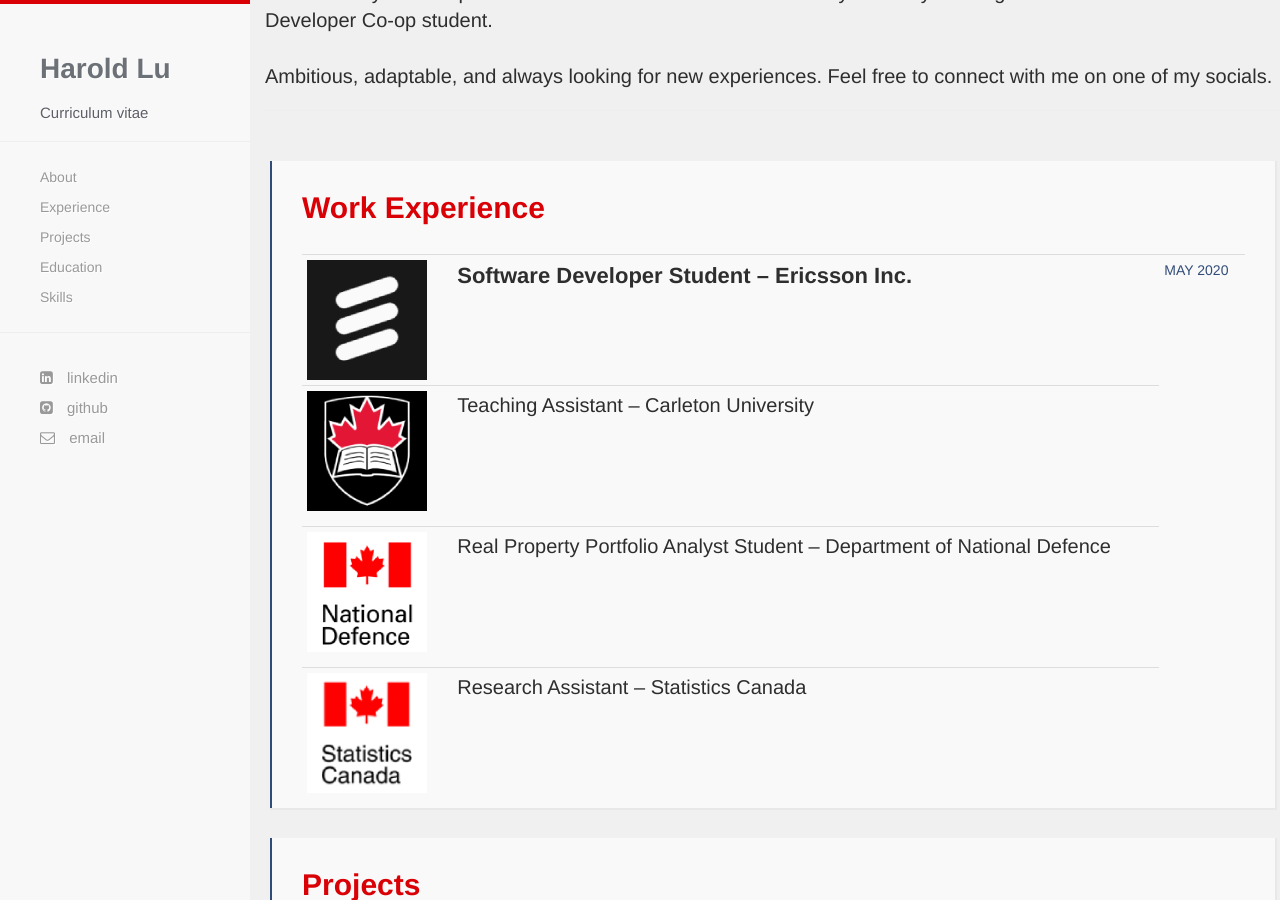
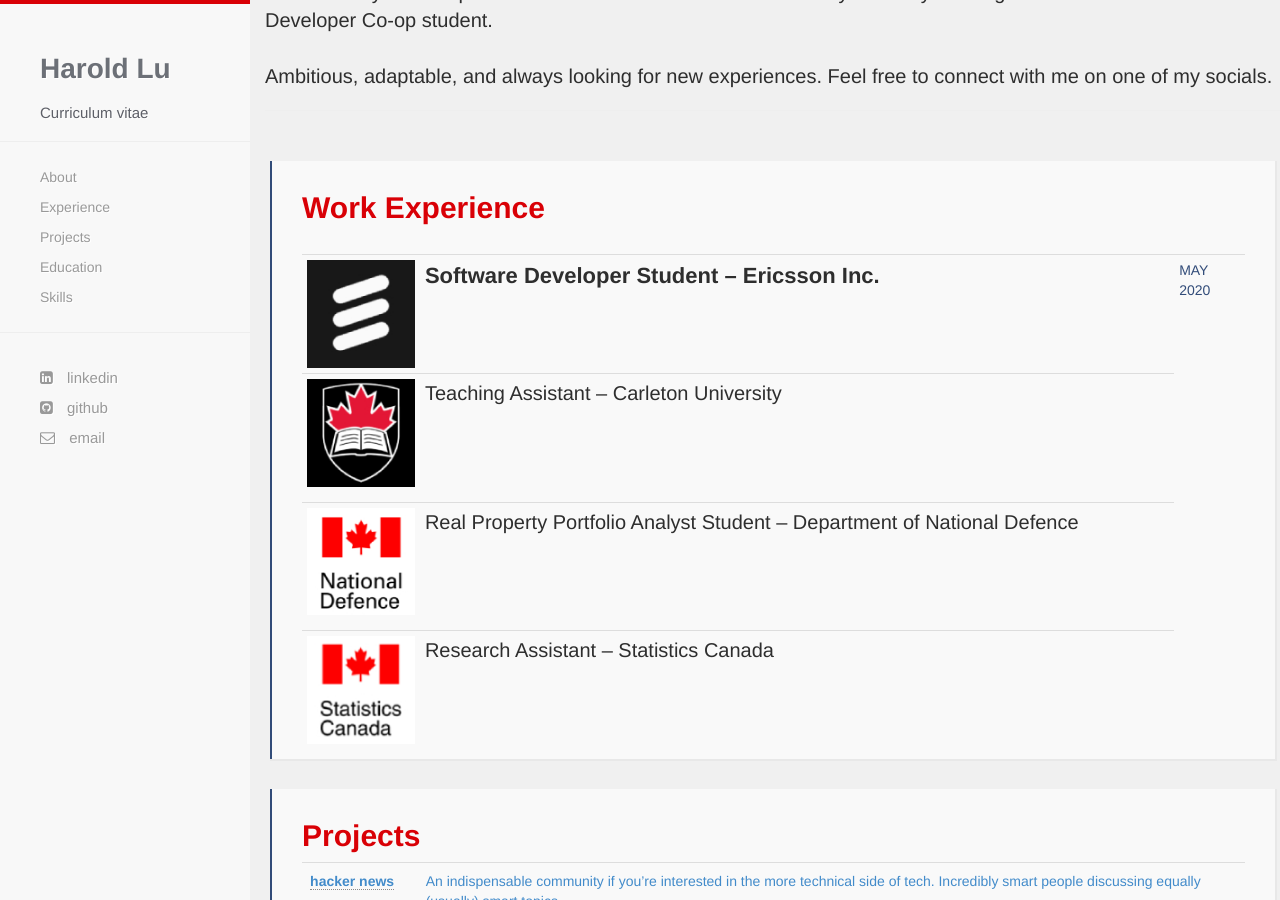
Before and after one commit to harold-lu/harold-lu.github.io, a Jekyll site: the page built from index.html, in a window 1280 px wide and 900 px high, scrolled down 840 px. Built offline with Jekyll 4.4.1, drawn with Linux system fonts in a browser that asks for light colours; nearby versions of some CDN libraries; some web fonts are replaced.

Commit message:
table update

```diff
--- a/index.html
+++ b/index.html
@@ -31,7 +31,7 @@
               <img src="{{ site.baseurl }}/images/ericsson.jpg" alt="Ericsson logo"></img>
 			  <!--<p class="p1"><span class="s2"><img src="{{ site.baseurl }}/images/ericsson.jpg" alt="Ericsson logo" ></span></p> -->
             </td>
-            <td style="width:75%">
+            <td style="width:80%">
               <p style="color:#2e2e2e;font-size:22px;font-weight:600">Software Developer Student &ndash; Ericsson Inc.</p>
             </td>
 			<td>
```
